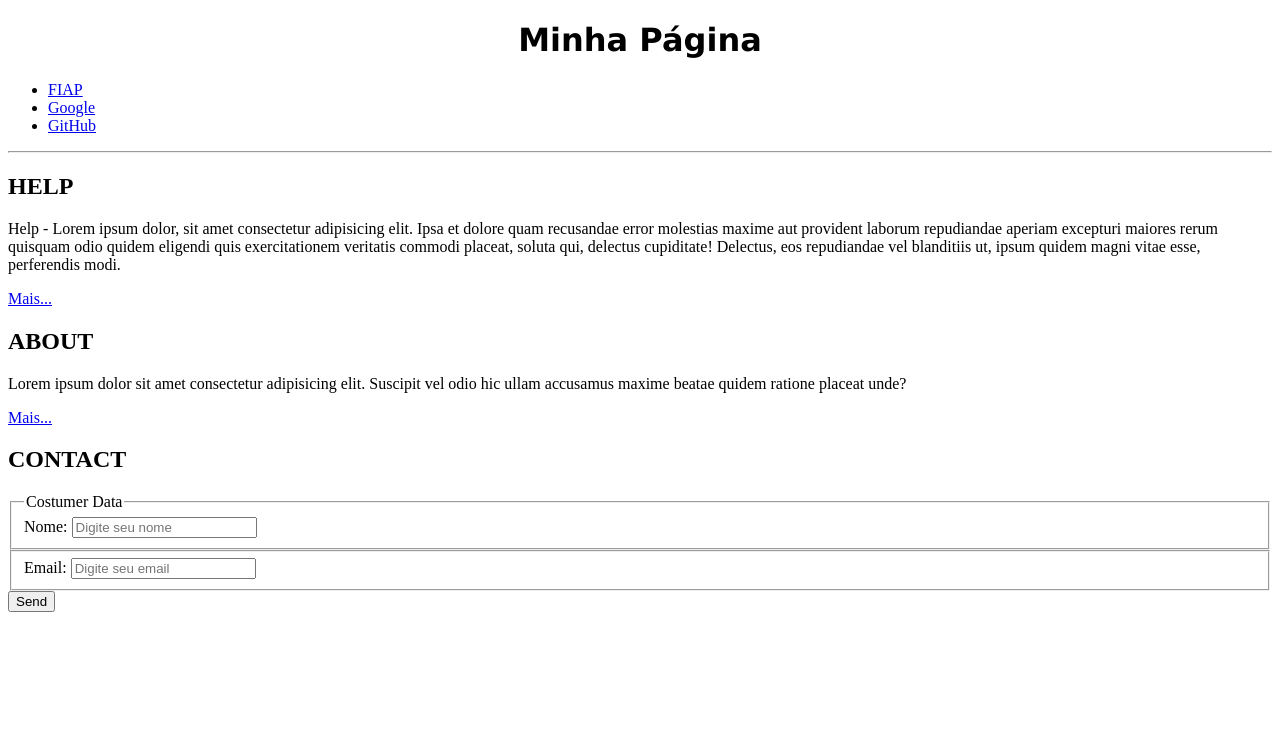
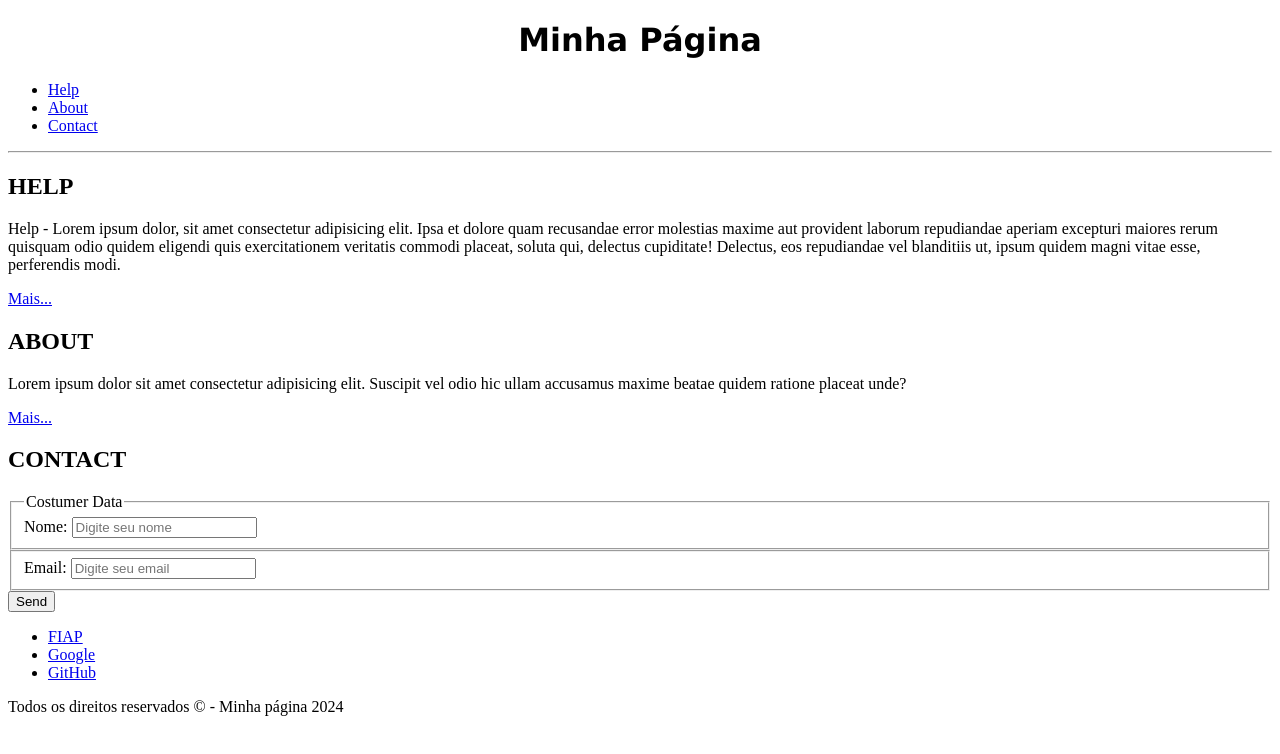
Before and after one commit to FelipeOrikasa/github2, a plain HTML site: page index.html in a window 1280 px wide. Drawn offline with Linux system fonts and the light colour scheme.

Commit message:
O rodapé foi criado

```diff
--- a/index.html
+++ b/index.html
@@ -15,9 +15,9 @@
 
         <nav>
             <ul>
-                <li><a href="https://www.fiap.com.br">FIAP</a></li>
-                <li><a href="https://www.google.com">Google</a></li>
-                <li><a href="https://www.github.com">GitHub</a></li>
+                <li><a href="#">Help</a></li>
+                <li><a href="#">About</a></li>
+                <li><a href="#">Contact</a></li>
             </ul>
         </nav>
         <!-- esta area sera do cabecalho-->
@@ -75,7 +75,18 @@
         </section>
          <!-- esta area sera do conteudo-->
          <!-- esta area sera do rodape-->
+
         </header>
+        <footer class="rodape">
+            <nav>
+                <ul>
+                    <li><a href="https://www.fiap.com.br">FIAP</a></li>
+                    <li><a href="https://www.google.com">Google</a></li>
+                    <li><a href="https://www.github.com">GitHub</a></li>
+                </ul>
+            </nav>
+            <p>Todos os direitos reservados &copy; - Minha página 2024</p>
+        </footer>
     </div>
 </body>
 </html>
```
Also changed, not shown: Untitled-1.html (deleted, +0 -27 lines).
